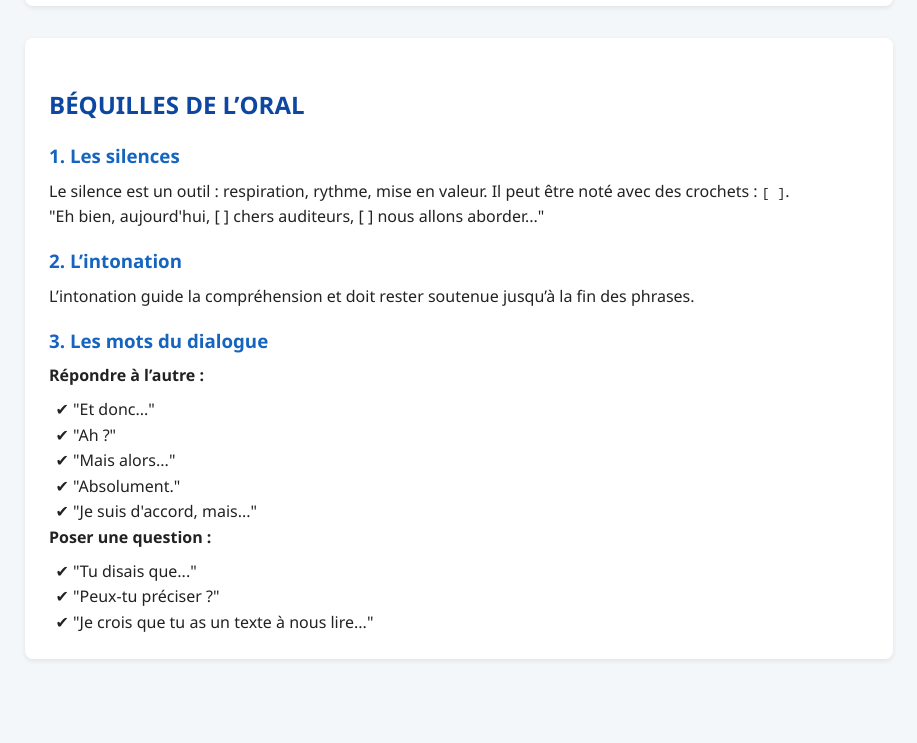
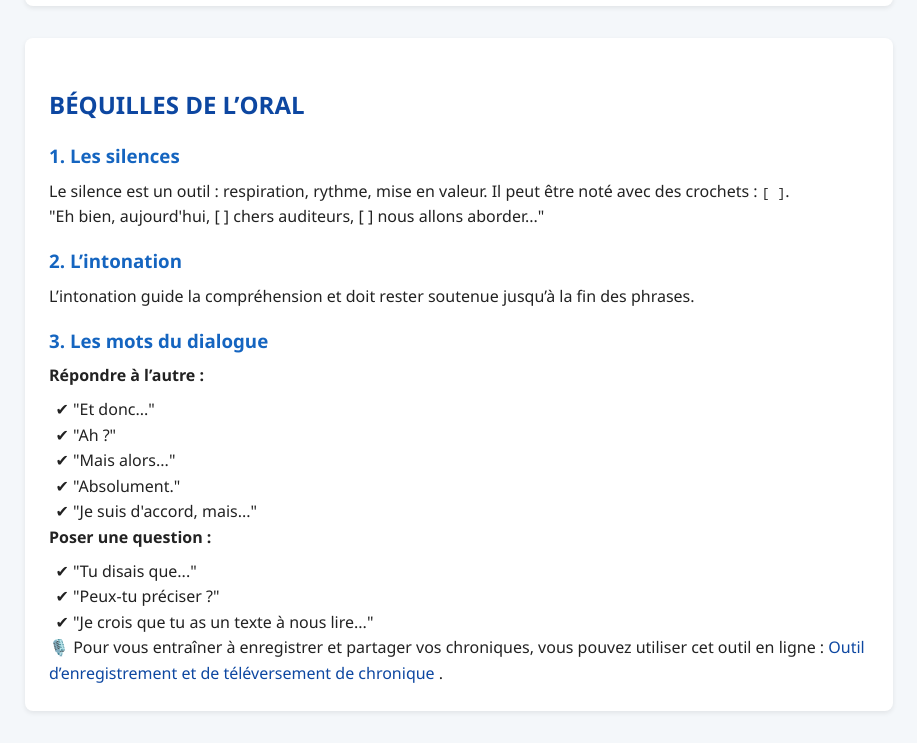
Before and after one commit to Julien-DRANE/webraio_ecriture_trame, a plain HTML site: page annexe.html in a window 1280 px wide. Shown: the part 1957-2700 px from the top of the page, without its empty margins (181-1098 px from the left). Before the commit the page ends 2648 px from the top, so only its background shows below. Drawn offline with Linux system fonts and the light colour scheme.

Commit message:
Update annexe.html

```diff
--- a/annexe.html
+++ b/annexe.html
@@ -142,6 +142,16 @@
         <li>"Peux-tu préciser ?"</li>
         <li>"Je crois que tu as un texte à nous lire..."</li>
       </ul>
+
+      <!-- 🔹 Ajout du lien vers l’outil d’enregistrement -->
+      <div class="outil-enregistrement">
+        <p>
+          🎙️ Pour vous entraîner à enregistrer et partager vos chroniques, vous pouvez utiliser cet outil en ligne :
+          <a href="https://julien-drane.github.io/enregistreurmedia/" target="_blank">
+            Outil d’enregistrement et de téléversement de chronique
+          </a>.
+        </p>
+      </div>
     </section>
   </main>
 </body>
```
